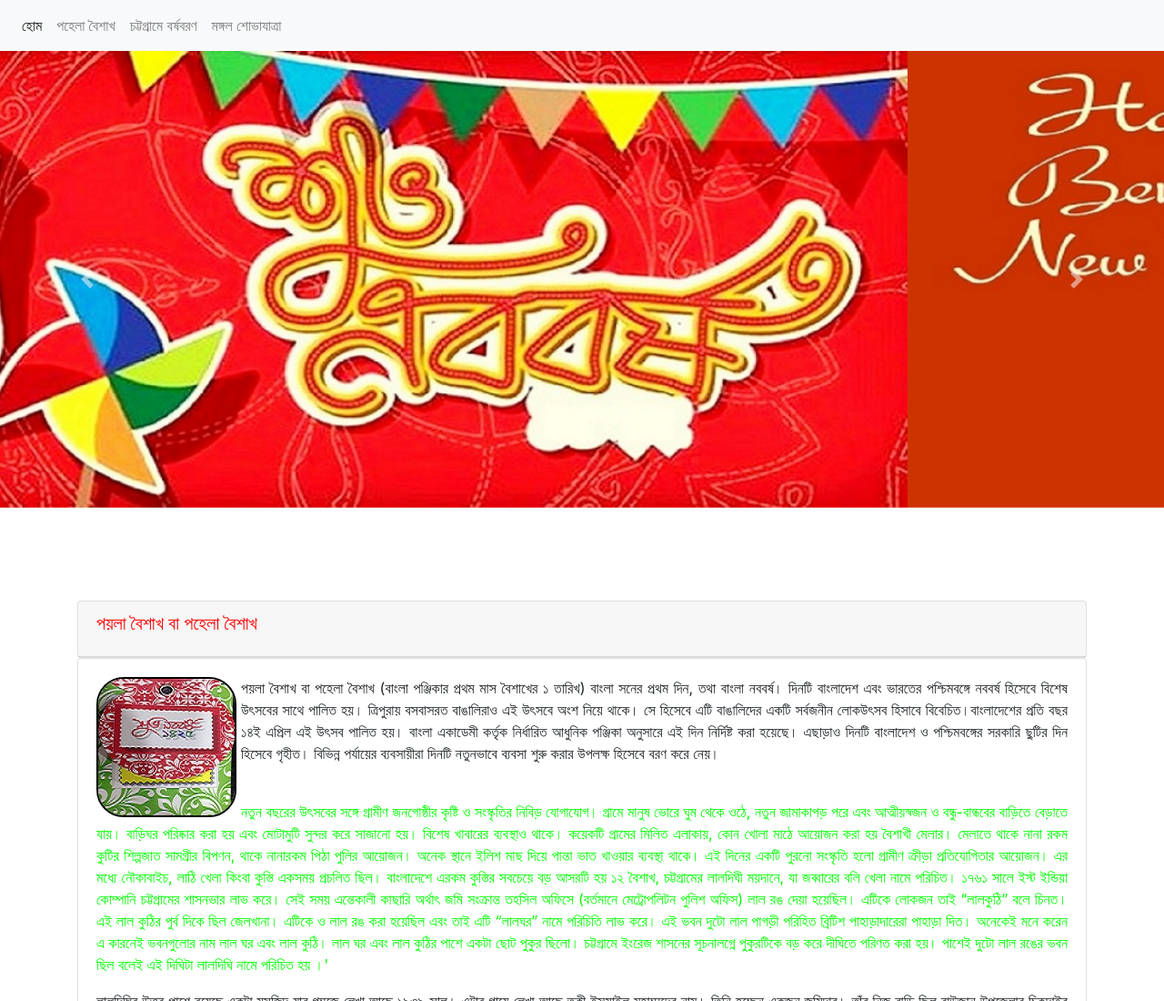
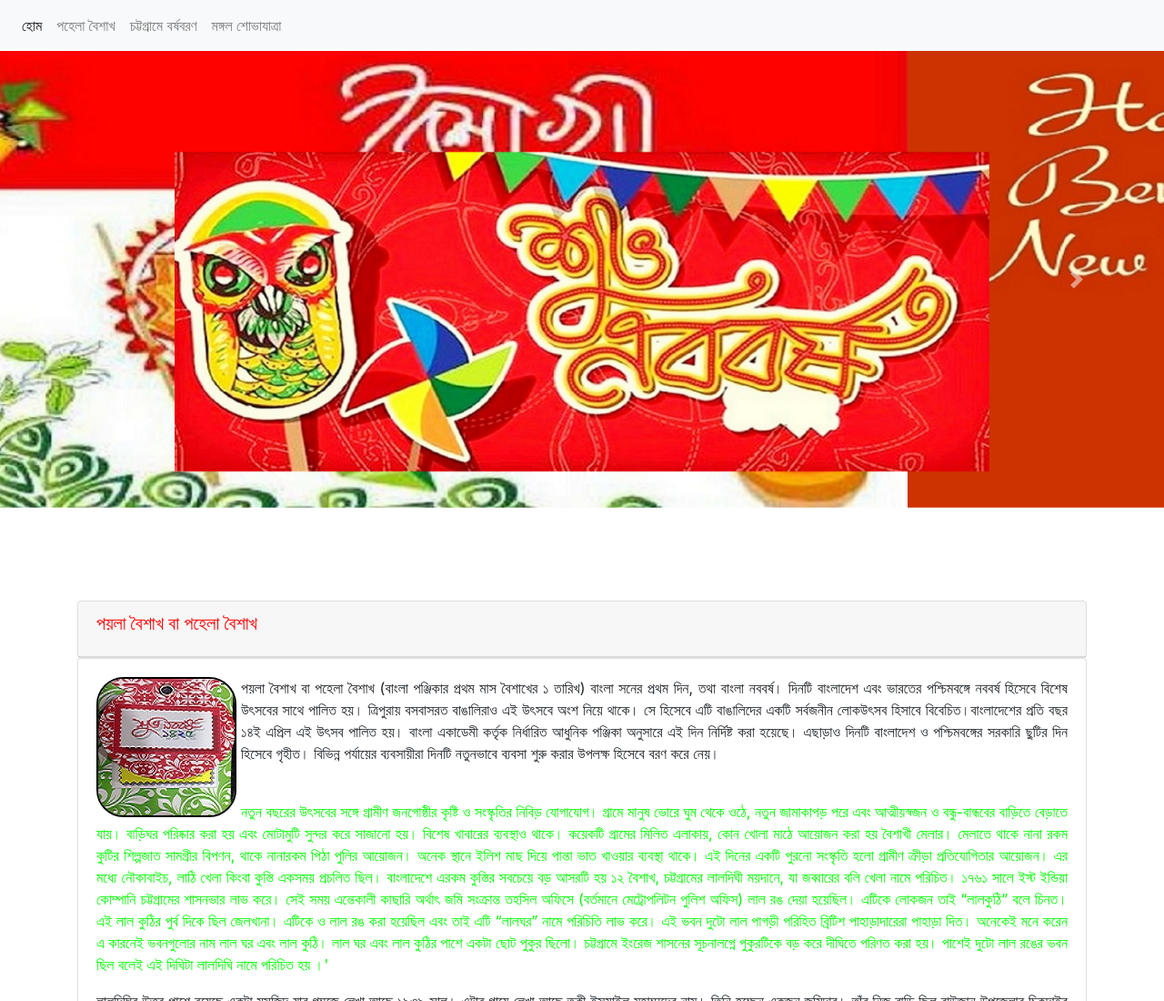
Before and after one commit to zahirmohammad/pahela.baishakh, a plain HTML site: page index.html in a window 1280 px wide. Shown: the top 1100 px of the page at 91% size. Drawn offline with nearby package versions, Linux system fonts and the light colour scheme.

Commit message:
Update index.html

```diff
--- a/index.html
+++ b/index.html
@@ -98,13 +98,13 @@
 			  <div id="home" class="carousel-inner">
 
                   <div class="carousel-item active">
-				  <a href="#"><img class="d-block w-100" src="cover1.jpg" alt="First slide"></a>
+				  <a href="#"><img class="d-block w-100" src="cover3.jpg" alt="First slide"></a>
 				   </div>
 					<div class="carousel-item">
 					  <img class="d-block w-100" src="cover2.jpg" alt="Second slide">
 					</div>
-						<div class="carousel-item">
-						  <img class="d-block w-100" src="cover3.jpg" alt="Third slide">
+						<div class="carousel-caption">
+						  <img class="d-block w-100" src="cover1.jpg" alt="Third slide">
 						</div>
 
 							<div class="carousel-item">
```
